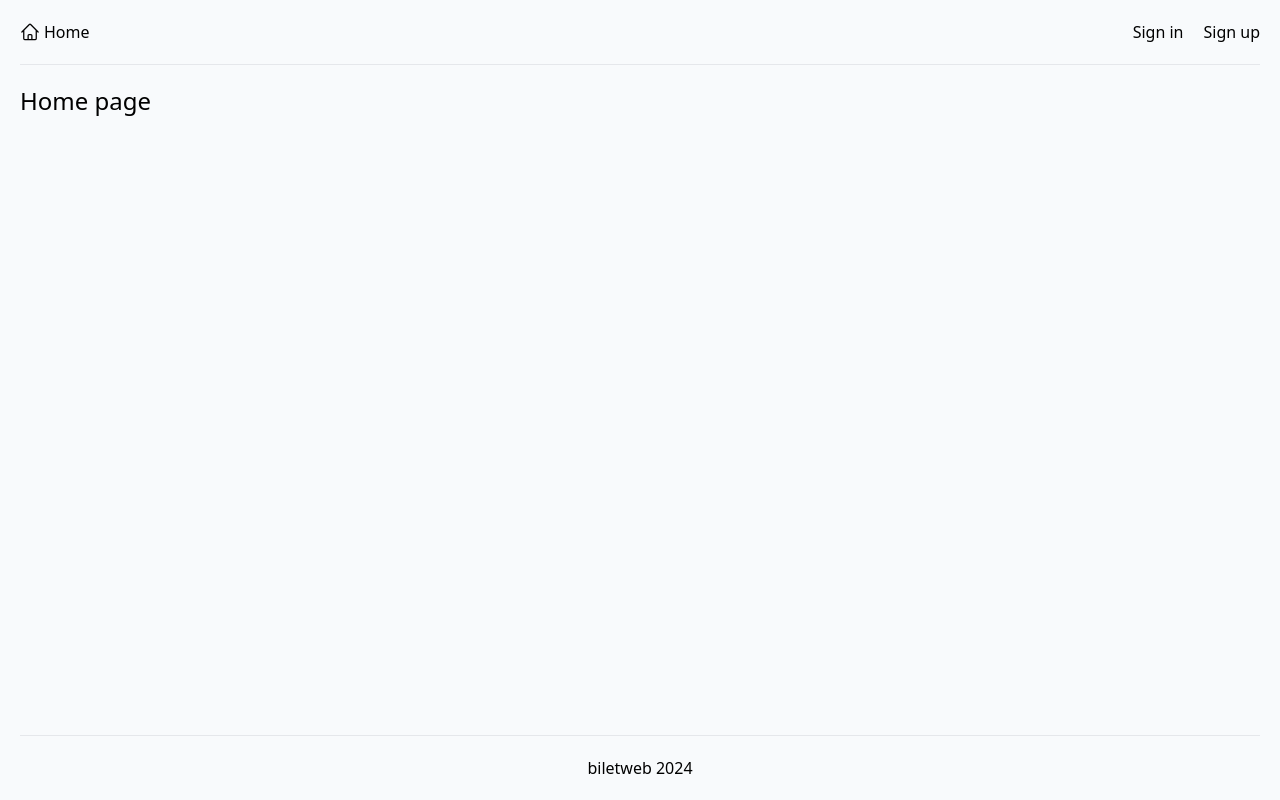
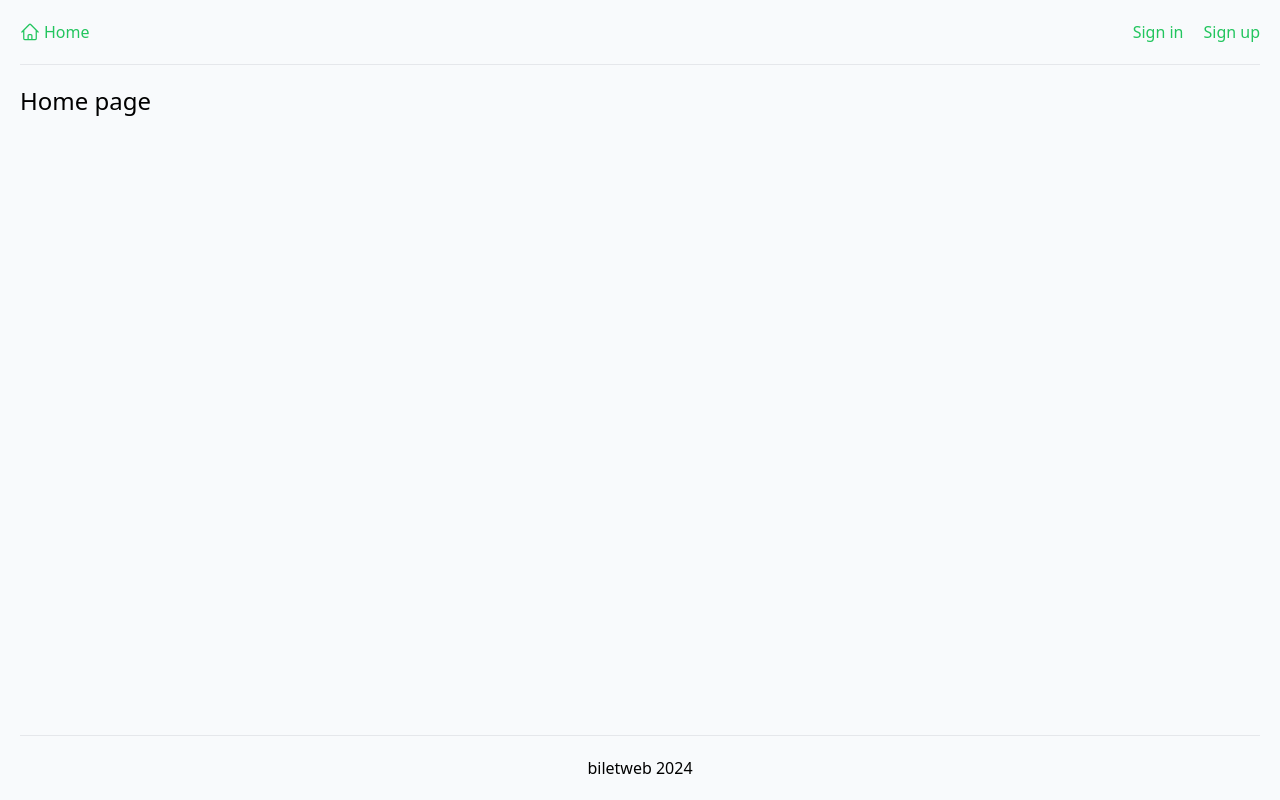
Before and after one commit to biletweb/jwt-vue-frontend, a Vue app: page / in a window 1280 px wide. Built offline with nearby package versions, Linux system fonts and the light colour scheme.

Commit message:
Changed color of navbar links

```diff
--- a/src/components/AppNavbar.vue
+++ b/src/components/AppNavbar.vue
@@ -8,7 +8,7 @@
           viewBox="0 0 24 24"
           stroke-width="1.5"
           stroke="currentColor"
-          class="mr-1 h-5 w-5"
+          class="mr-1 h-5 w-5 text-green-500"
         >
           <path
             stroke-linecap="round"
@@ -16,7 +16,9 @@
             d="m2.25 12 8.954-8.955c.44-.439 1.152-.439 1.591 0L21.75 12M4.5 9.75v10.125c0 .621.504 1.125 1.125 1.125H9.75v-4.875c0-.621.504-1.125 1.125-1.125h2.25c.621 0 1.125.504 1.125 1.125V21h4.125c.621 0 1.125-.504 1.125-1.125V9.75M8.25 21h8.25"
           />
         </svg>
-        <router-link to="/">Home</router-link>
+        <router-link to="/" class="text-green-500 hover:text-green-700"
+          >Home</router-link
+        >
       </div>
 
       <div v-if="token" class="flex items-center">
@@ -26,7 +28,7 @@
           viewBox="0 0 24 24"
           stroke-width="1.5"
           stroke="currentColor"
-          class="mr-1 h-5 w-5"
+          class="mr-1 h-5 w-5 text-green-500"
         >
           <path
             stroke-linecap="round"
@@ -34,15 +36,29 @@
             d="M15 19.128a9.38 9.38 0 0 0 2.625.372 9.337 9.337 0 0 0 4.121-.952 4.125 4.125 0 0 0-7.533-2.493M15 19.128v-.003c0-1.113-.285-2.16-.786-3.07M15 19.128v.106A12.318 12.318 0 0 1 8.624 21c-2.331 0-4.512-.645-6.374-1.766l-.001-.109a6.375 6.375 0 0 1 11.964-3.07M12 6.375a3.375 3.375 0 1 1-6.75 0 3.375 3.375 0 0 1 6.75 0Zm8.25 2.25a2.625 2.625 0 1 1-5.25 0 2.625 2.625 0 0 1 5.25 0Z"
           />
         </svg>
-        <router-link to="/users/index">Users</router-link>
+        <router-link
+          to="/users/index"
+          class="text-green-500 hover:text-green-700"
+          >Users</router-link
+        >
       </div>
     </div>
     <div class="mb-5 flex gap-5">
-      <router-link v-if="!token" to="/auth/signin">Sign in</router-link>
-      <router-link v-if="!token" to="/auth/signup">Sign up</router-link>
+      <router-link
+        v-if="!token"
+        to="/auth/signin"
+        class="text-green-500 hover:text-green-700"
+        >Sign in</router-link
+      >
+      <router-link
+        v-if="!token"
+        to="/auth/signup"
+        class="text-green-500 hover:text-green-700"
+        >Sign up</router-link
+      >
       <div v-if="token" class="flex items-center">
         <AppLoader v-if="!user_name" class="h-5 w-5" />
-        <div>
+        <div class="text-green-500">
           {{ user_name }}
         </div>
         <router-link @click="logout" to="/">
@@ -52,7 +68,7 @@
             viewBox="0 0 24 24"
             stroke-width="1.5"
             stroke="currentColor"
-            class="ml-1 h-5 w-5"
+            class="ml-1 h-5 w-5 text-green-500 hover:text-green-700"
           >
             <path
               stroke-linecap="round"
```
